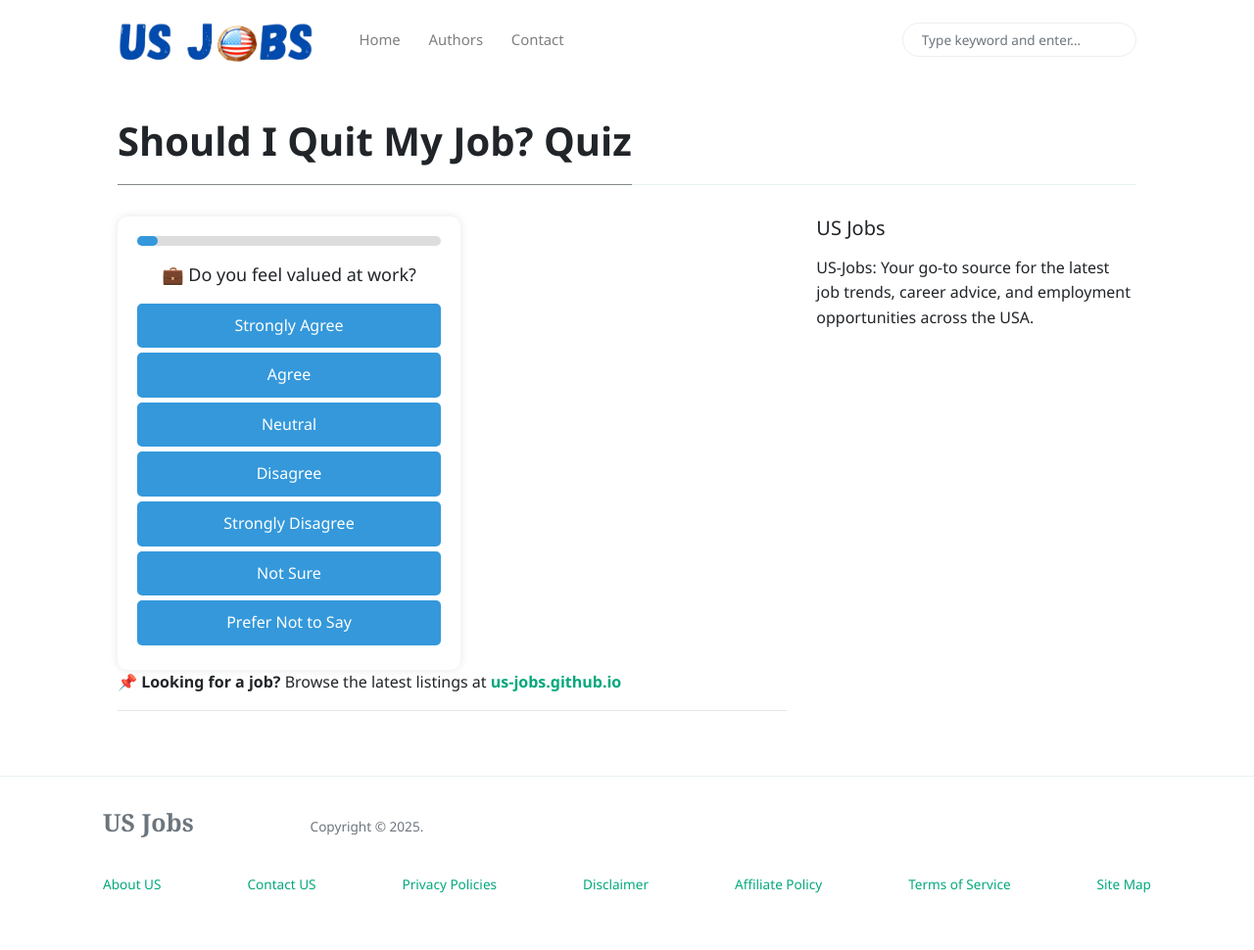
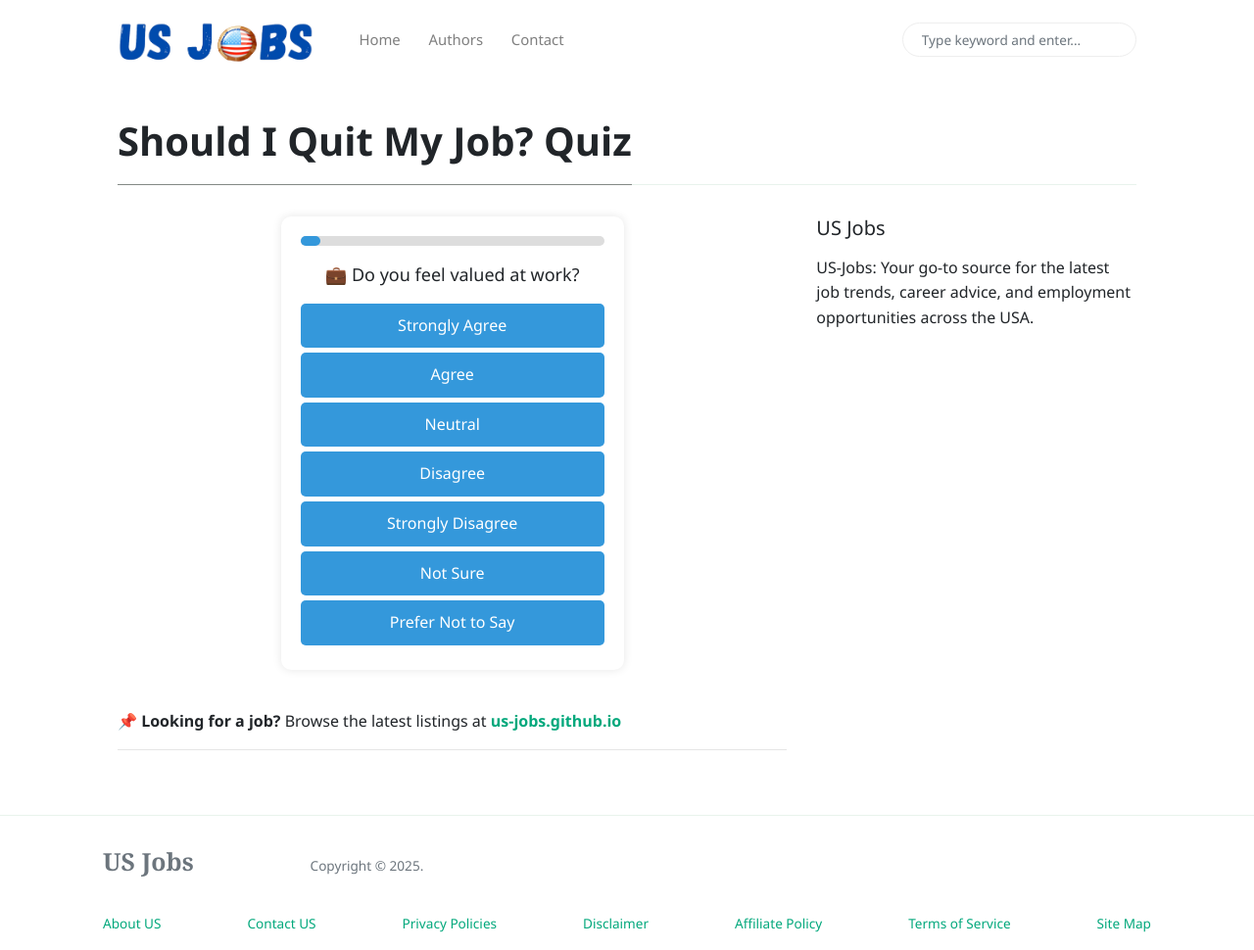
Before and after one commit to us-jobs/us-jobs.github.io, a Jekyll site: the page built from _pages/Quit-Job-Quiz.md, in a window 1280 px wide and 970 px high. Shown: the whole window at 98% size. Built offline with Jekyll 4.4.1, drawn with Linux system fonts in a browser that asks for light colours; nearby versions of some CDN libraries.

Commit message:
Added New Margin

```diff
--- a/assets/css/theme.css
+++ b/assets/css/theme.css
@@ -50,6 +50,46 @@ a.text-dark:hover {
 }
 .side-bar-left-buttons {
 	margin-top: 40px !important;
+}
+
+.quiz-container {
+	background: white  !important;
+	padding: 20px  !important;
+	border-radius: 10px  !important;
+	box-shadow: 0 0 10px rgba(0, 0, 0, 0.1)  !important;
+	text-align: center  !important;
+	width: 350px  !important;
+	margin: 0 auto 40px  !important;
+}
+.progress-bar {
+	width: 100%;
+	background-color: #ddd  !important;
+	border-radius: 5px  !important;
+	margin-bottom: 15px  !important;
+}
+.progress {
+	height: 10px;
+	background-color: #3498db  !important;
+	border-radius: 5px  !important;
+	width: 0%;
+}
+.question {
+	font-size: 18px;
+	margin-bottom: 15px;
+}
+.options button {
+	display: block !important;
+	width: 100%;
+	margin: 5px 0;
+	padding: 10px;
+	border: none;
+	background: #3498db !important;
+	color: white  !important;
+	border-radius: 5px  !important;
+	cursor: pointer;
+}
+.options button:hover {
+	background: #2980b9  !important;
 }
 @media screen and (max-width: 1430px) {
 	.side-bar-left-ads {
```
Also changed, not shown: assets/css/main.css.
